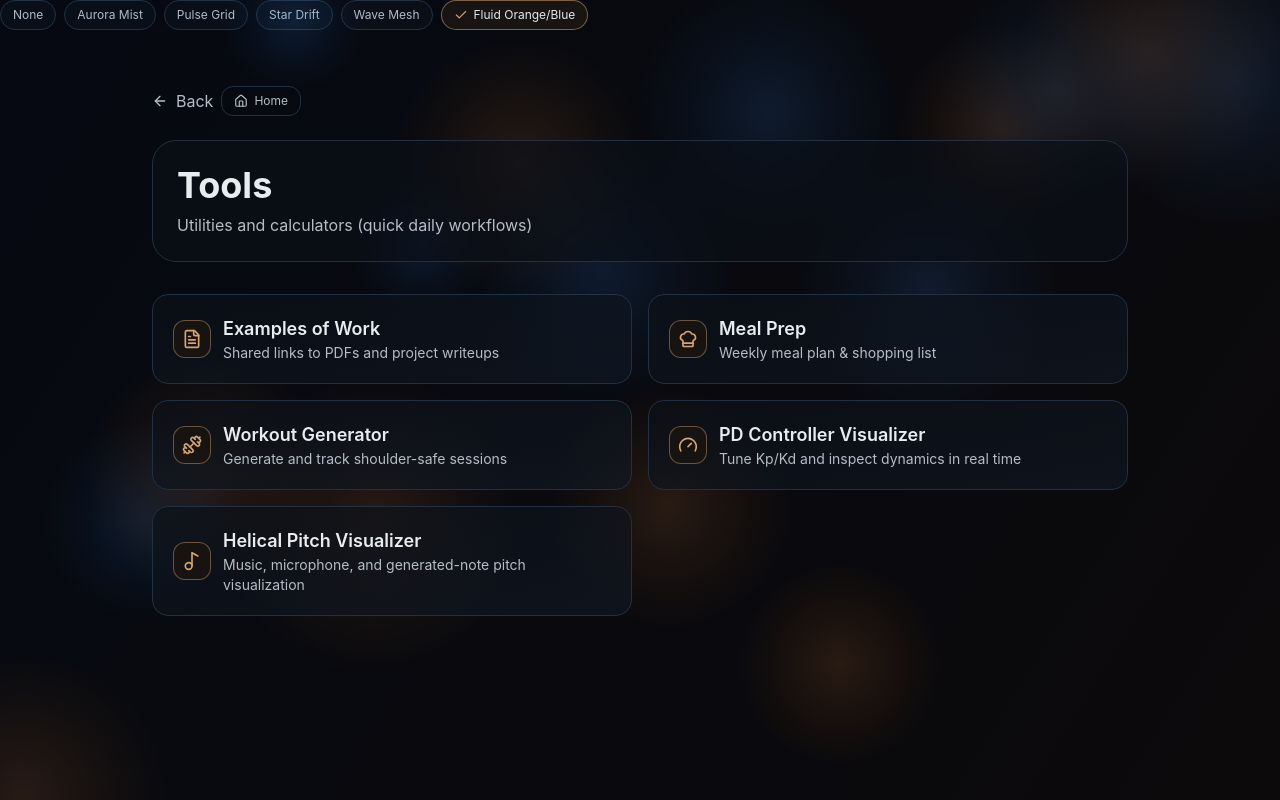
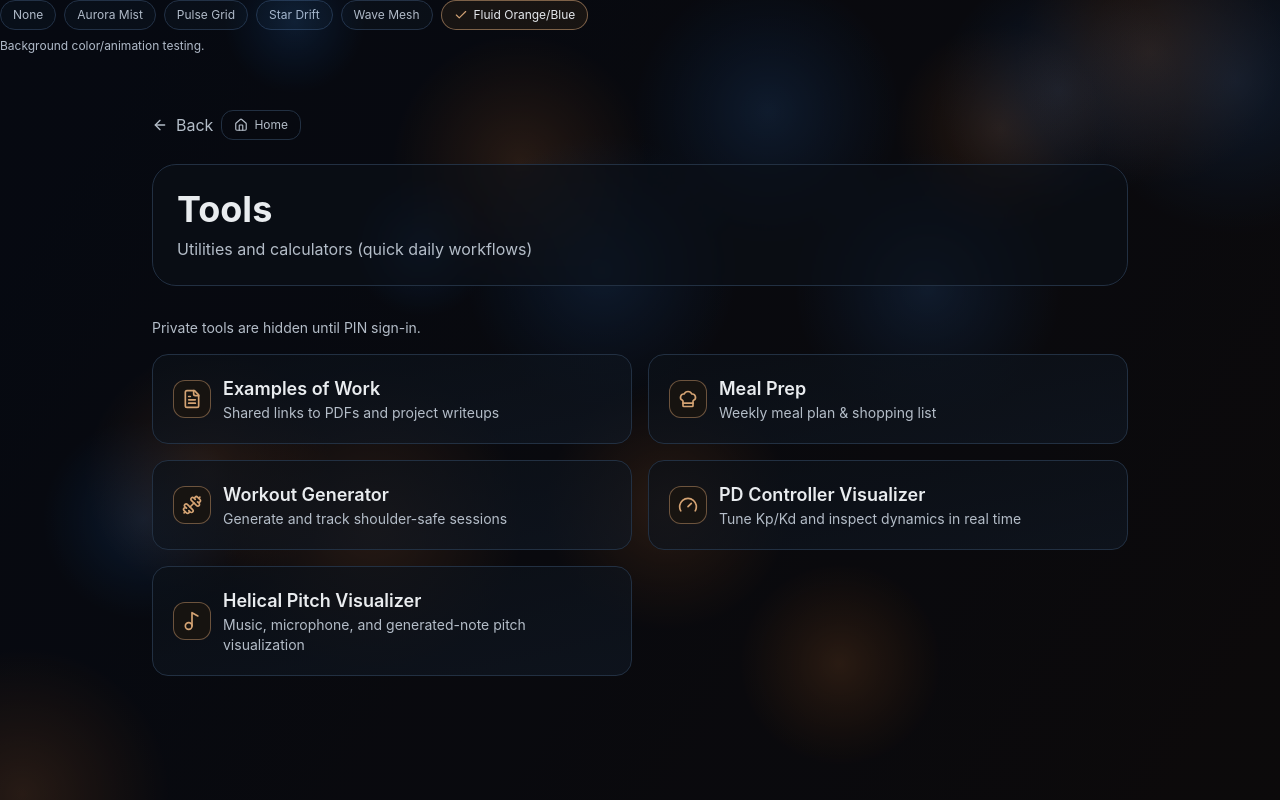
Before and after one commit to MatlabMonkey/Monkey-site, a Next.js app: page /tools in a window 1280 px wide. Built offline with nearby package versions, Linux system fonts and the light colour scheme; no server answers.

Commit message:
Hide private tools pre-PIN and label background testing controls

```diff
--- a/app/components/ToolsBackground.tsx
+++ b/app/components/ToolsBackground.tsx
@@ -49,7 +49,7 @@ export function ToolsBackground() {
         {showCanvas && <CanvasLayer style={style} />}
       </div>
 
-      <div className="mb-4 flex flex-wrap gap-2">
+      <div className="mb-2 flex flex-wrap gap-2">
         {STYLE_OPTIONS.map((option) => {
           const active = style === option.id
           return (
@@ -70,6 +70,10 @@ export function ToolsBackground() {
           )
         })}
       </div>
+
+      <p className="mb-4 text-xs text-[rgb(var(--text-muted))]">
+        Background color/animation testing.
+      </p>
     </>
   )
 }
--- a/app/tools/page.tsx
+++ b/app/tools/page.tsx
@@ -112,6 +112,10 @@ export default function ToolsPage() {
           <p className="text-[rgb(var(--text-muted))] mt-2">Utilities and calculators (quick daily workflows)</p>
         </header>
 
+        {checkedAuth && !isAuthenticated && (
+          <p className="mb-4 text-sm text-[rgb(var(--text-muted))]">Private tools are hidden until PIN sign-in.</p>
+        )}
+
         {checkedAuth && (
           <div className="grid gap-4 md:grid-cols-2">
             {visibleCards.map((tool) => {
```
